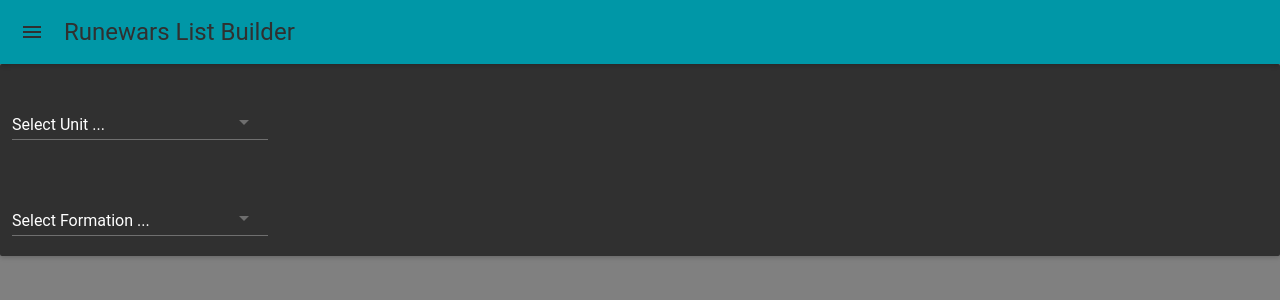
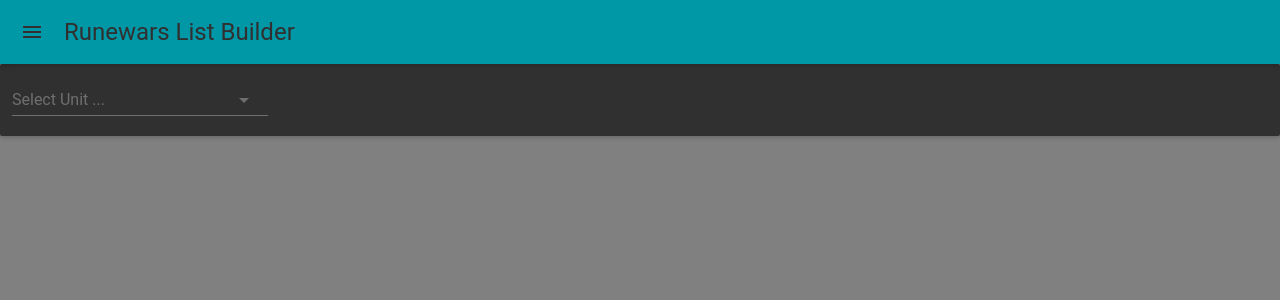
Before and after one commit to brianries/runewars-list-builder, a React (Create React App) app: page / in a window 1280 px wide. Shown: the top 300 px of the page. Built offline with nearby package versions, Linux system fonts and the light colour scheme; the HTML template or start-up script is replaced by a standard one; what react-tap-event-plugin would draw is missing.

Commit message:
Made a UnitCard and UnitList object, keeping the state in UnitList.  Can expand a list currently

```diff
--- a/src/App.js
+++ b/src/App.js
@@ -1,51 +1,25 @@
-import React from 'react';
+import React, {Component} from 'react';
 import darkBaseTheme from 'material-ui/styles/baseThemes/darkBaseTheme';
 import MuiThemeProvider from 'material-ui/styles/MuiThemeProvider';
 import getMuiTheme from 'material-ui/styles/getMuiTheme';
 import AppBar from 'material-ui/AppBar';
-import SelectField from 'material-ui/SelectField'
-import MenuItem from 'material-ui/MenuItem';
-import {Card} from 'material-ui/Card';
-
-
-import MainPage from './MainPage';
+import UnitList from './UnitList';
 
 // Needed for onTouchTap (http://stackoverflow.com/a/34015469/988941)
 import injectTapEventPlugin from 'react-tap-event-plugin'
 injectTapEventPlugin()
 
-//<MainPage options={['Test1', 'Test2', 'Test3']}/>
-
-const style = {
-  margin: 12,
-};
-
 document.body.style.backgroundColor = "gray";
 
-const App = () => {
-	return (
-		<MuiThemeProvider muiTheme={getMuiTheme(darkBaseTheme)}>
-		<AppBar title="Runewars List Builder" />
-	    <Card>
-			<SelectField floatingLabelText="Select Unit ..." floatingLabelStyle={{color: 'white'}}  style={style}>
-				<MenuItem value={1} primaryText="Spearmen" />
-				<MenuItem value={2} primaryText="Oathsworn Cavalry" />
-				<MenuItem value={3} primaryText="Rune Golem" />
-				<MenuItem value={4} primaryText="Heavy Crossbowmen" />
-				<MenuItem value={5} primaryText="Kari Wraithstalker" />
-				<MenuItem value={6} primaryText="Lord Hawthorne" />
-			</SelectField>
-			<br/>
-			<SelectField floatingLabelText="Select Formation ..." floatingLabelStyle={{color: 'white'}}  style={style}>
-				<MenuItem value={1} primaryText="1x1" />
-				<MenuItem value={2} primaryText="2x2" />
-				<MenuItem value={3} primaryText="3x2" />
-				<MenuItem value={4} primaryText="3x3" />
-				<MenuItem value={5} primaryText="4x3" />
-			</SelectField>
-		</Card>
-		</MuiThemeProvider>
-	)
+class App extends Component {
+	render() {
+		return (
+			<MuiThemeProvider muiTheme={getMuiTheme(darkBaseTheme)}>
+				<AppBar title="Runewars List Builder" />
+				<UnitList/>
+			</MuiThemeProvider>
+		)
+	}
 }
 
 export default App;
--- /dev/null
+++ b/src/UnitCard.js
@@ -0,0 +1,45 @@
+import React, {Component} from 'react';
+
+import Card from 'material-ui/Card'
+import SelectField from 'material-ui/SelectField'
+import RaisedButton from 'material-ui/RaisedButton';
+import MenuItem from 'material-ui/MenuItem'
+
+import './MainPage.css'
+
+
+const style = {
+  margin: 12,
+};
+
+class UnitCard extends Component {
+	constructor(props) {
+		super(props);
+		this.handleUnitChange = this.handleUnitChange.bind(this);
+	}
+
+	render() {
+		return (
+			<div>
+				<Card>
+				<SelectField hintText="Select Unit ..." style={style}
+					value={this.props.unitValue}
+					onChange={this.handleUnitChange}>
+					<MenuItem value={1} primaryText="Spearmen" />
+					<MenuItem value={2} primaryText="Oathsworn Cavalry" />
+					<MenuItem value={3} primaryText="Rune Golem" />
+					<MenuItem value={4} primaryText="Heavy Crossbowmen" />
+					<MenuItem value={5} primaryText="Kari Wraithstalker" />
+					<MenuItem value={6} primaryText="Lord Hawthorne" />
+				</SelectField>
+				</Card>
+			</div>
+		);
+	}
+
+	handleUnitChange(event, key, value) {
+		this.props.onUnitChange(this.props.cardIndex, value);
+	}
+}
+
+export default UnitCard;
--- /dev/null
+++ b/src/UnitList.js
@@ -0,0 +1,36 @@
+import React, {Component} from 'react';
+
+import UnitCard from './UnitCard';
+
+class UnitList extends Component {
+	constructor(props) {
+		super(props);
+		this.handleUnitChange = this.handleUnitChange.bind(this);
+		this.state = {
+			units: []
+		};
+	}
+
+	render() {
+		const lastCardIndex = this.state.units.length;
+		const existingCards = this.state.units.map((element, index) => (
+			<UnitCard cardIndex={index} unitValue={element.unitValue} onUnitChange={this.handleUnitChange}/>
+		));
+
+		return (
+			<div>
+				{existingCards}
+				<UnitCard cardIndex={lastCardIndex} unitValue={null} onUnitChange={this.handleUnitChange}/>
+			</div>
+		)
+	}
+
+
+	handleUnitChange(cardIndex, value) {
+		var unitsCopy = this.state.units.slice();
+		unitsCopy[cardIndex] = {unitValue: value};
+		this.setState({units: unitsCopy});
+	}
+}
+
+export default UnitList;
```
